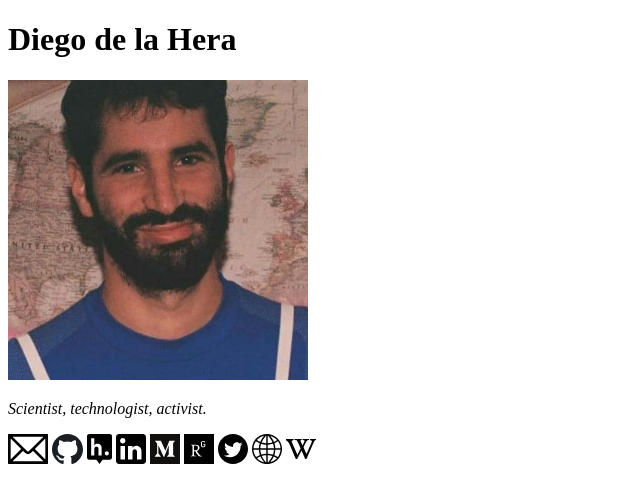
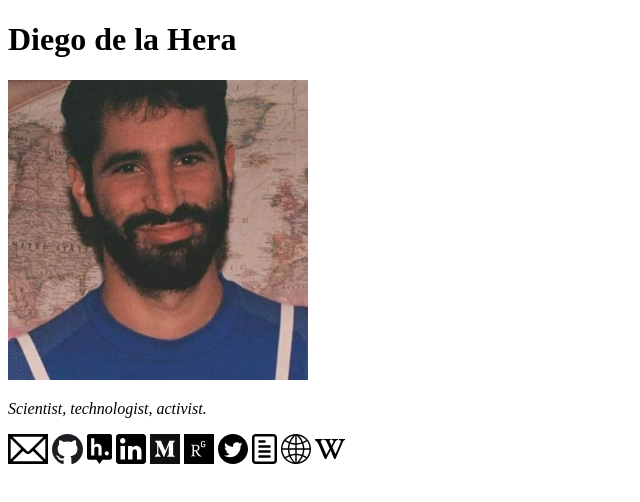
Before and after one commit to diegodlh/profile, a plain HTML site: page index.html in a window 1280 px wide. Shown: the whole page, without its empty margins (0-640 px from the left). Drawn offline with Linux system fonts and the light colour scheme.

Commit message:
add resume

```diff
--- a/index.html
+++ b/index.html
@@ -17,6 +17,7 @@
 		<a href='https://medium.com/@delahera' title='Medium'><img src="medium.svg" height=30></a>
 		<a href='https://www.researchgate.net/profile/Diego_De_la_Hera' title='ResearchGate'><img src="researchgate.svg" height=30></a>
 		<a href='https://twitter.com/diegodlh' title='Twitter'><img src="twitter.svg" height=30></a>
+		<a href='resume.pdf' title='Resume'><img src="resume.svg" height=30></a>
 		<a href='https://www.conversodromo.com.ar' title='Website (outdated)'><img src="web.svg" height=30></a>
 		<a href='https://en.wikipedia.org/wiki/User:Diegodlh' title='Wikipedia'><img src="wiki.svg" height=30></a>
 	</div>
```
Also changed, not shown: resume.svg (added), 1 other file.
